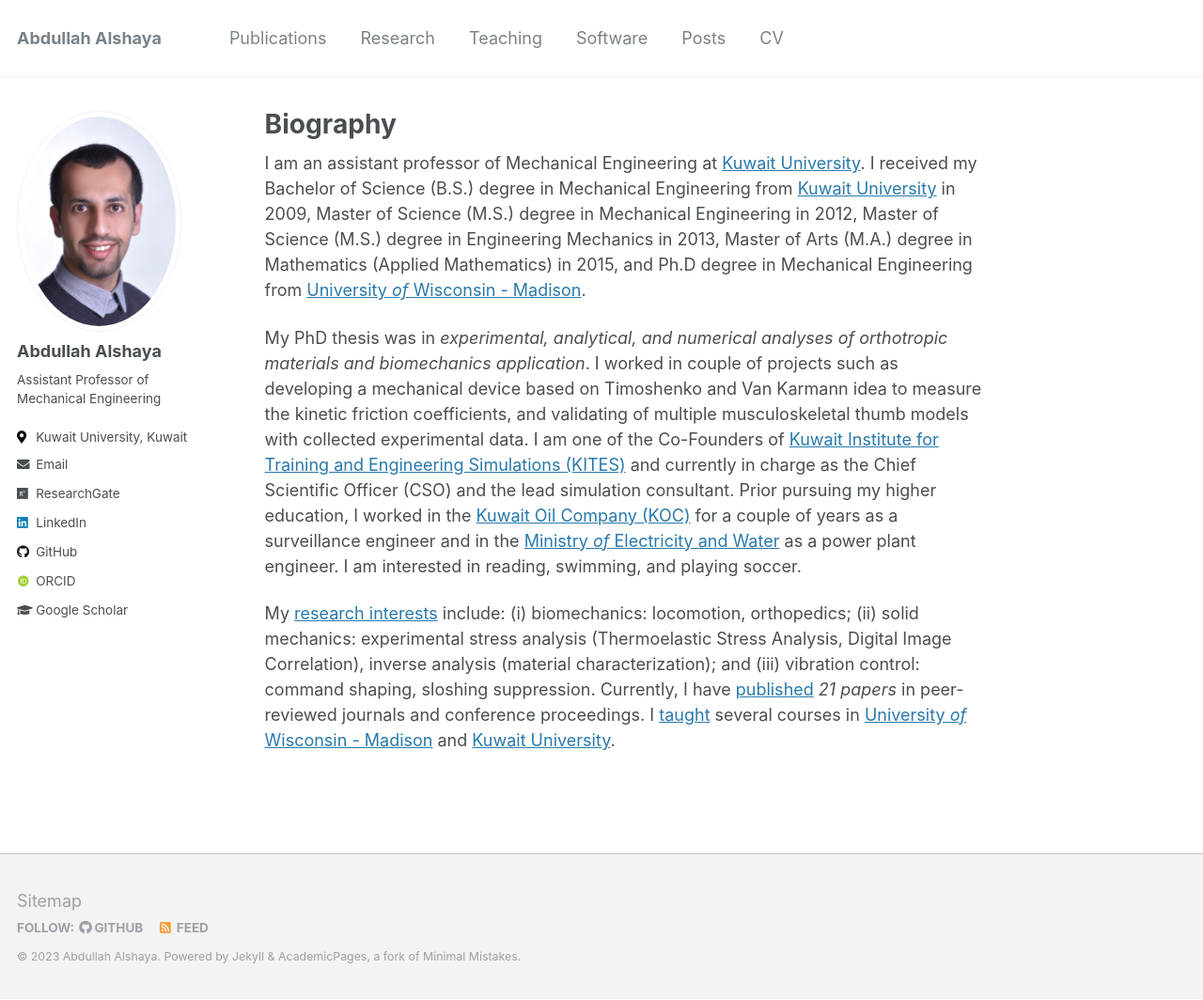
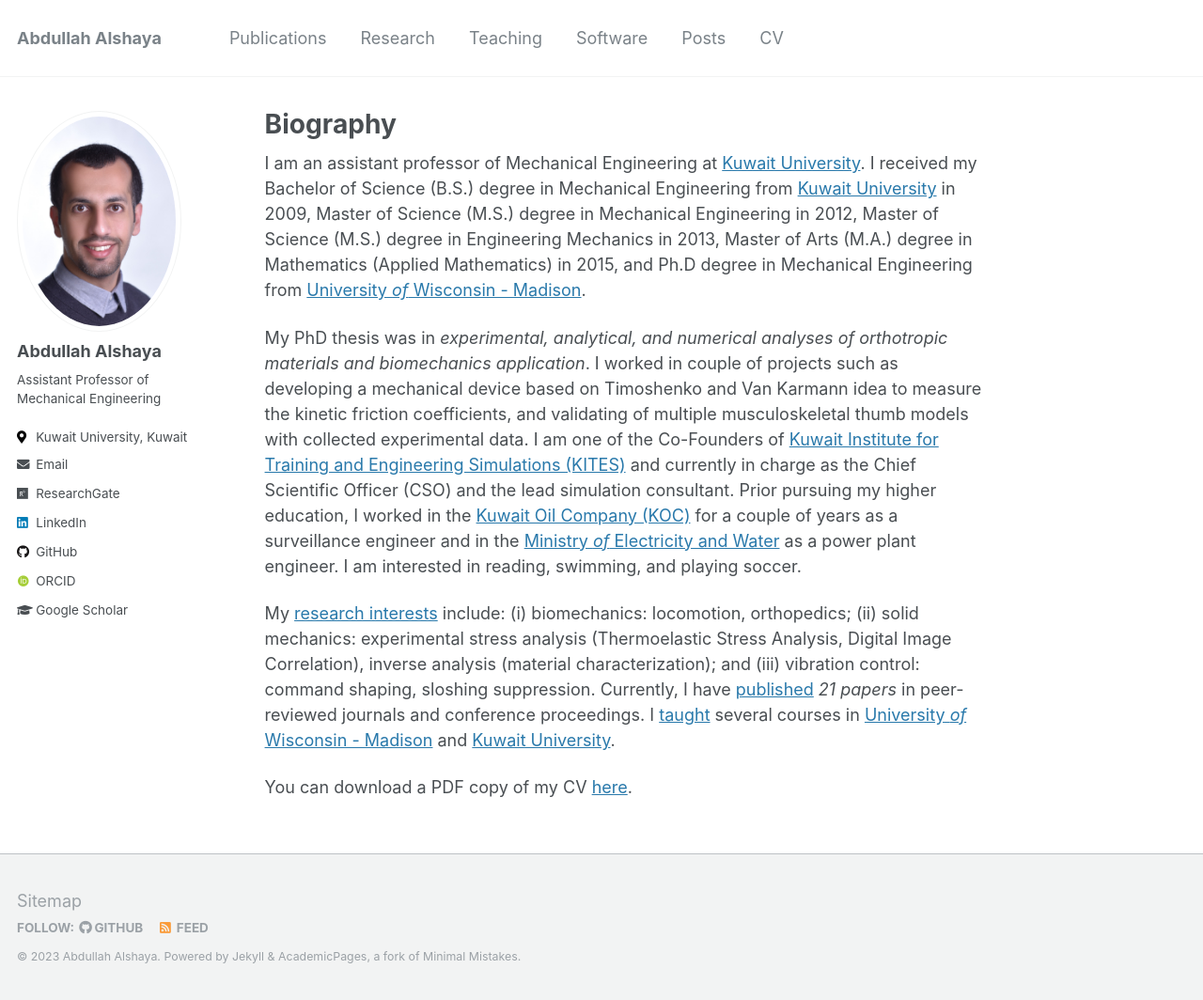
Before and after one commit to abdullah-alshaye/abdullah, a Jekyll site: the page built from _pages/about.md, in a window 1280 px wide and 1064 px high. Shown: the whole window at 94% size. Built offline with Jekyll 4.4.1, drawn with Linux system fonts in a browser that asks for light colours; some web fonts are replaced.

Commit message:
update biography

```diff
--- a/_pages/about.md
+++ b/_pages/about.md
@@ -13,3 +13,5 @@
 My PhD thesis was in *experimental, analytical, and numerical analyses of orthotropic materials and biomechanics application*. I worked in couple of projects such as developing a mechanical device based on Timoshenko and Van Karmann idea to measure the kinetic friction coefficients, and validating of multiple musculoskeletal thumb models with collected experimental data. I am one of the Co-Founders of [Kuwait Institute for Training and Engineering Simulations (KITES)](http://kites-kw.com/en/) and currently in charge as the Chief Scientific Officer (CSO) and the lead simulation consultant. Prior pursuing my higher education, I worked in the [Kuwait Oil Company (KOC)](https://www.kockw.com/sites/EN/Pages/Default.aspx) for a couple of years as a surveillance engineer and in the [Ministry *of* Electricity and Water](https://www.mew.gov.kw/en/) as a power plant engineer. I am interested in reading, swimming, and playing soccer.
 
 My [research interests](research) include: (i) biomechanics: locomotion, orthopedics; (ii) solid mechanics: experimental stress analysis (Thermoelastic Stress Analysis, Digital Image Correlation), inverse analysis (material characterization); and (iii) vibration control: command shaping, sloshing suppression. Currently, I have [published](publications) *21 papers* in peer-reviewed journals and conference proceedings. I [taught](teaching) several courses in [University *of* Wisconsin - Madison](https://www.wisc.edu/) and [Kuwait University](http://kuweb.ku.edu.kw/ku/index.htm).
+
+You can download a PDF copy of my CV [here](/files/pdf/Resume.pdf).
```
